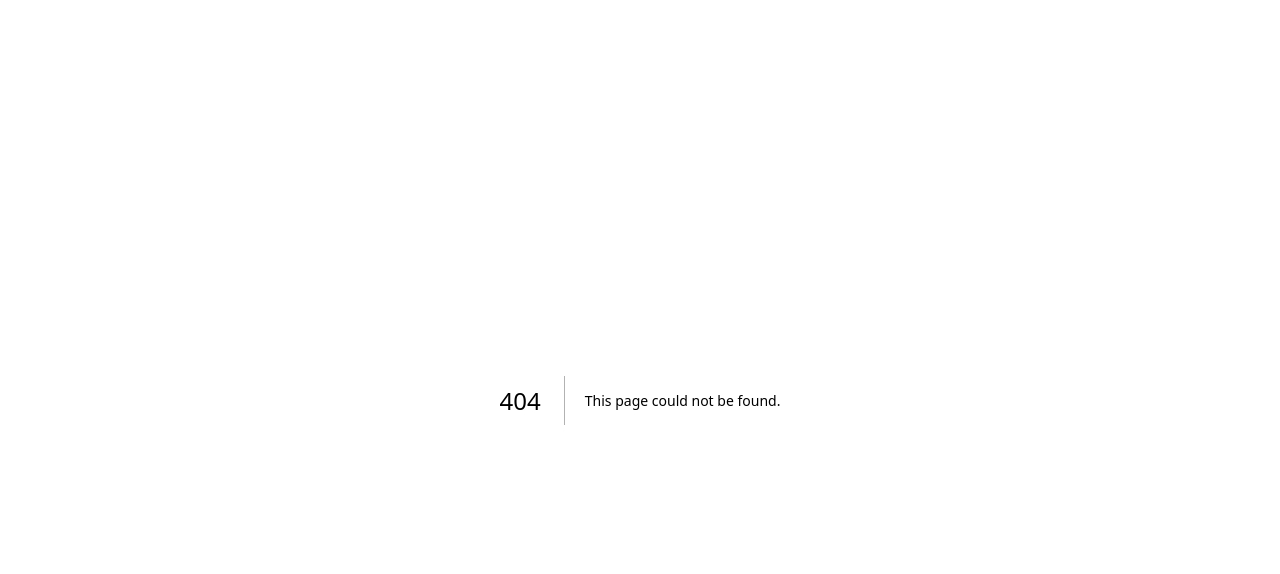
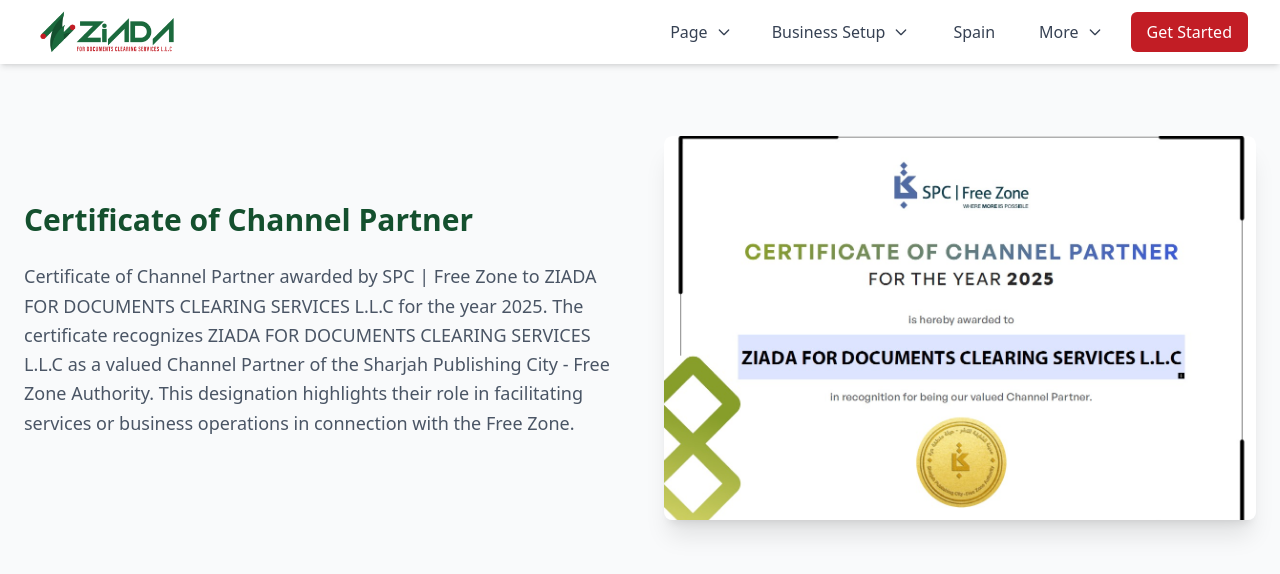
Before and after one commit to menamaged18/Ziadadc, a Next.js app: page /License in a window 1280 px wide. Before the commit this address had no page. Shown: the top 574 px of the page. Built offline with nearby package versions, Linux system fonts and the light colour scheme.

Commit message:
added navBar to layout and made License page

```diff
--- /dev/null
+++ b/src/app/License/page.tsx
@@ -0,0 +1,41 @@
+import Image from 'next/image'
+
+function page() {
+  return (
+    <div className="min-h-screen bg-gray-50 py-16">
+        <section
+        id="about"
+        className="py-18 bg-gray-50 max-w-7xl mx-auto"
+        >
+        <div className="container mx-auto px-6">
+            <div className="flex flex-col md:flex-row items-center gap-12">
+            {/* Left column for text content */}
+            <div className="md:flex-1">
+                <h2 className="text-3xl font-bold text-[#14502e] mb-6">Certificate of Channel Partner</h2>
+                <p className="text-lg text-gray-600 leading-relaxed mb-4">
+                    Certificate of Channel Partner awarded by SPC | Free Zone to ZIADA FOR DOCUMENTS CLEARING SERVICES L.L.C for the year 2025.
+                    The certificate recognizes ZIADA FOR DOCUMENTS CLEARING SERVICES L.L.C as a valued Channel Partner of the Sharjah Publishing City - Free Zone Authority.
+                    This designation highlights their role in facilitating services or business operations in connection with the Free Zone.
+                </p>
+            </div>
+
+            {/* Right column for image */}
+            <div className="md:flex-1">
+                <div className="relative h-96 rounded-lg shadow-xl overflow-hidden">
+                <Image
+                    src="/License/License2.jpg"
+                    alt="Certificate of Channel partner"
+                    height={400}
+                    width={400}
+                    className="rounded-lg object-cover w-full h-full"
+                />
+                </div>
+            </div>
+            </div>
+        </div>
+        </section>
+    </div>
+  )
+}
+
+export default page
--- a/src/app/layout.tsx
+++ b/src/app/layout.tsx
@@ -1,6 +1,7 @@
 import type { Metadata } from "next";
 import { Geist, Geist_Mono } from "next/font/google";
 import "./globals.css";
+import NavBar from "../components/NavBar/NavBar";
 
 const geistSans = Geist({
   variable: "--font-geist-sans",
@@ -27,6 +28,7 @@
       <body
         className={`${geistSans.variable} ${geistMono.variable} antialiased`}
       >
+        <NavBar />
         {children}
       </body>
     </html>
--- a/src/app/page.tsx
+++ b/src/app/page.tsx
@@ -35,7 +35,6 @@
 
   return (
     <div className="min-h-screen bg-gray-50">
-      <NavBar />
       <main className="relative">
         <div className="w-full overflow-hidden">
           <AnimatePresence mode="wait">
@@ -64,7 +63,6 @@
             )}
           </AnimatePresence>
         </div>
-
         <AboutPage />
         <ServicesSection />
         <WhyChooseUs />
--- a/src/components/NavBar/More.tsx
+++ b/src/components/NavBar/More.tsx
@@ -38,7 +38,7 @@
         } lg:group-hover:block lg:absolute lg:left-1/2 lg:transform lg:-translate-x-1/2 lg:top-full w-full lg:w-48 bg-white lg:shadow-lg rounded-md overflow-hidden z-20 transition-all duration-200 lg:opacity-0 lg:group-hover:opacity-100 lg:invisible lg:group-hover:visible`}
       >
         <Link
-          href="/"
+          href="/License"
           className="block px-4 py-2 text-gray-700 hover:bg-gray-100 hover:text-[#1b6a3d]"
           onClick={closeDropdown}
         >
--- a/src/components/NavBar/PageOptions.tsx
+++ b/src/components/NavBar/PageOptions.tsx
@@ -38,35 +38,35 @@
         } lg:group-hover:block lg:absolute lg:left-1/2 lg:transform lg:-translate-x-1/2 lg:top-full w-full lg:w-48 bg-white lg:shadow-lg rounded-md overflow-hidden z-20 transition-all duration-200 lg:opacity-0 lg:group-hover:opacity-100 lg:invisible lg:group-hover:visible`}
       >
         <Link
-          href="#about"
+          href="/#about"
           className="block px-4 py-2 text-gray-700 hover:bg-gray-100 hover:text-[#1b6a3d]"
           onClick={closeDropdown}
         >
           About
         </Link>
         <Link
-          href="#why-choose-us"
+          href="/#why-choose-us"
           className="block px-4 py-2 text-gray-700 hover:bg-gray-100 hover:text-[#1b6a3d]"
           onClick={closeDropdown}
         >
           Why Us
         </Link>
         <Link
-          href="#faqs"
+          href="/#faqs"
           className="block px-4 py-2 text-gray-700 hover:bg-gray-100 hover:text-[#1b6a3d]"
           onClick={closeDropdown}
         >
           FAQs
         </Link>
         <Link
-          href="#Services"
+          href="/#Services"
           className="block px-4 py-2 text-gray-700 hover:bg-gray-100 hover:text-[#1b6a3d]"
           onClick={closeDropdown}
         >
           Our Services
         </Link>
         <Link
-          href="#Contact"
+          href="/#Contact"
           className="block px-4 py-2 text-gray-700 hover:bg-gray-100 hover:text-[#1b6a3d]"
           onClick={closeDropdown}
         >
```
Also changed, not shown: public/License/License2.jpg (added).
